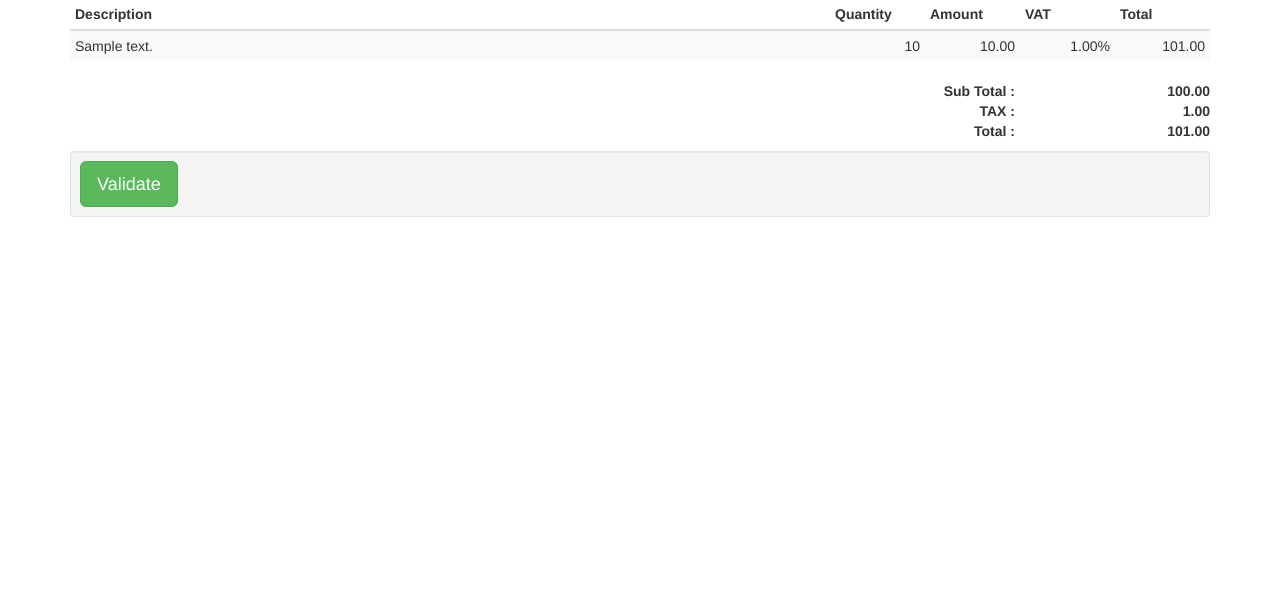
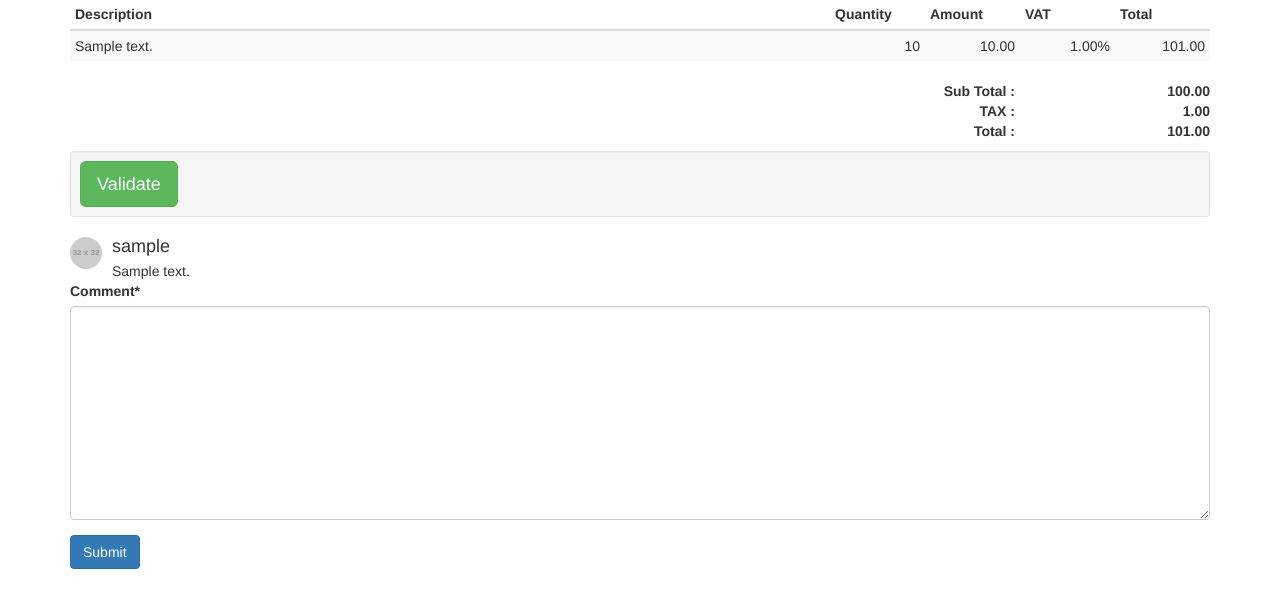
Before and after one commit to linovia/wight-invoices, a Django app: template wightinvoices/invoice/templates/invoice/estimate_detail.html in a window 1280 px wide. Shown: the part 163-771 px from the top of the page. Run offline with Django 3.2, Linux system fonts and the light colour scheme; the template is opened without the code that fills it: values that come from a table or form of the project are taken from there, others are empty; tables that the repository leaves empty hold one stand-in row (values such as "Sample post"); grey boxes labelled with a size stand in for pictures from a placeholder-image service; parts of the project's set-up code (start-up, migrations or seed data) failed here and were passed over; some libraries are stand-ins or nearby versions.

Commit message:
#42: Added comments to the estimates.

```diff
--- a/wightinvoices/invoice/forms.py
+++ b/wightinvoices/invoice/forms.py
@@ -65,3 +65,16 @@ class Estimate(Invoice):
 class EstimateItem(InvoiceItem):
     class Meta(InvoiceItem.Meta):
         model = models.EstimateItem
+
+
+class EstimateComment(forms.ModelForm):
+    class Meta:
+        model = models.EstimateComment
+        fields = ('comment',)
+
+    def __init__(self, *args, **kwargs):
+        super(EstimateComment, self).__init__(*args, **kwargs)
+        self.helper = FormHelper(self)
+        self.helper.layout = Layout(
+            'comment',
+            Submit('submit', 'Submit', css_class='button white'))
--- a/wightinvoices/invoice/templates/invoice/estimate_detail.html
+++ b/wightinvoices/invoice/templates/invoice/estimate_detail.html
@@ -1,4 +1,5 @@
 {% extends 'base.html' %}
+{% load crispy_forms_tags %}
 
 {% block content %}
 <div class="row">
@@ -60,6 +61,7 @@
 </div>
 
 
+{% if estimate.is_published or estimate.is_draft %}
 <div class="well well-sm">
 {% if estimate.is_published %}
   <a href="{% url 'estimate-accept' estimate.id %}" class="btn btn-success btn-lg" role="button">Accept</a>
@@ -69,5 +71,24 @@
   <a href="{% url 'estimate-validate' estimate.id %}" class="btn btn-success btn-lg" role="button">Validate</a>
 {% endif %}
 </div>
+{% endif %}
+
+{% for comment in estimate.comments.all %}
+    <div class="media">
+        <a class="pull-left" href="#">
+          <img class="media-object img-circle" src="http://placehold.it/32x32" alt="">
+        </a>
+        <div class="media-body">
+          <h4 class="media-heading">{{ comment.user }}</h4>
+          {{ comment.comment }}
+        </div>
+    </div>
+{% endfor %}
+
+<div class="row">
+    <div class="col-md-12">
+      {% crispy comment_form %}
+    </div>
+</div>
 
 {% endblock content %}
```
Also changed, not shown: wightinvoices/invoice/admin.py (+6 -1 lines), wightinvoices/invoice/views.py (+24 -1 lines).
